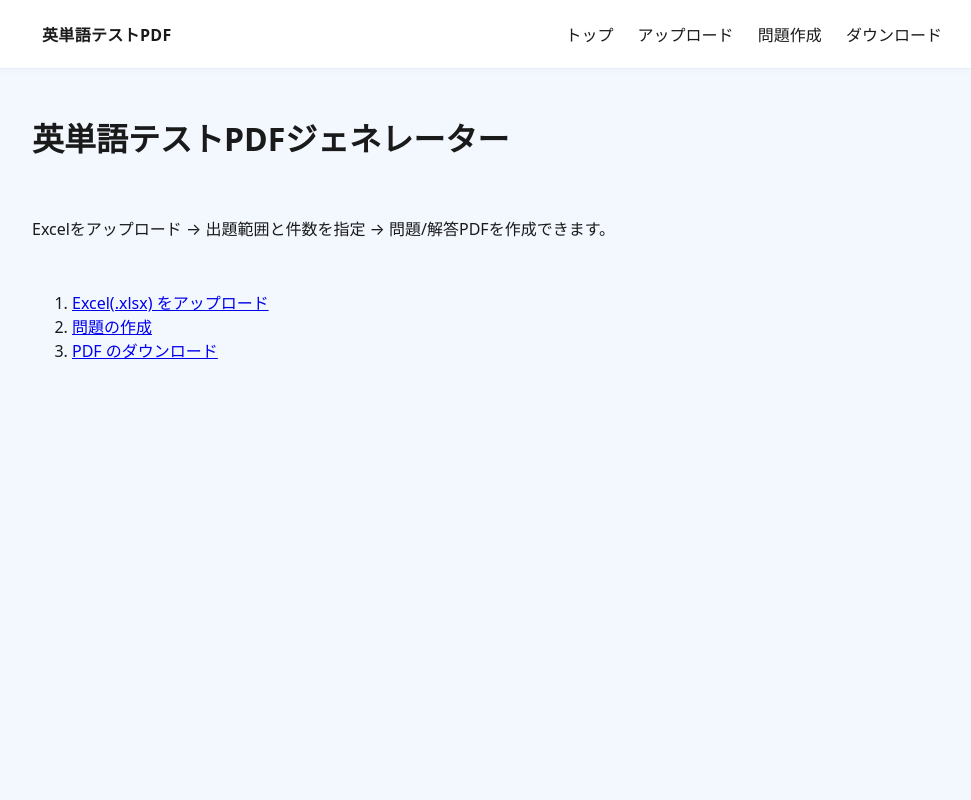
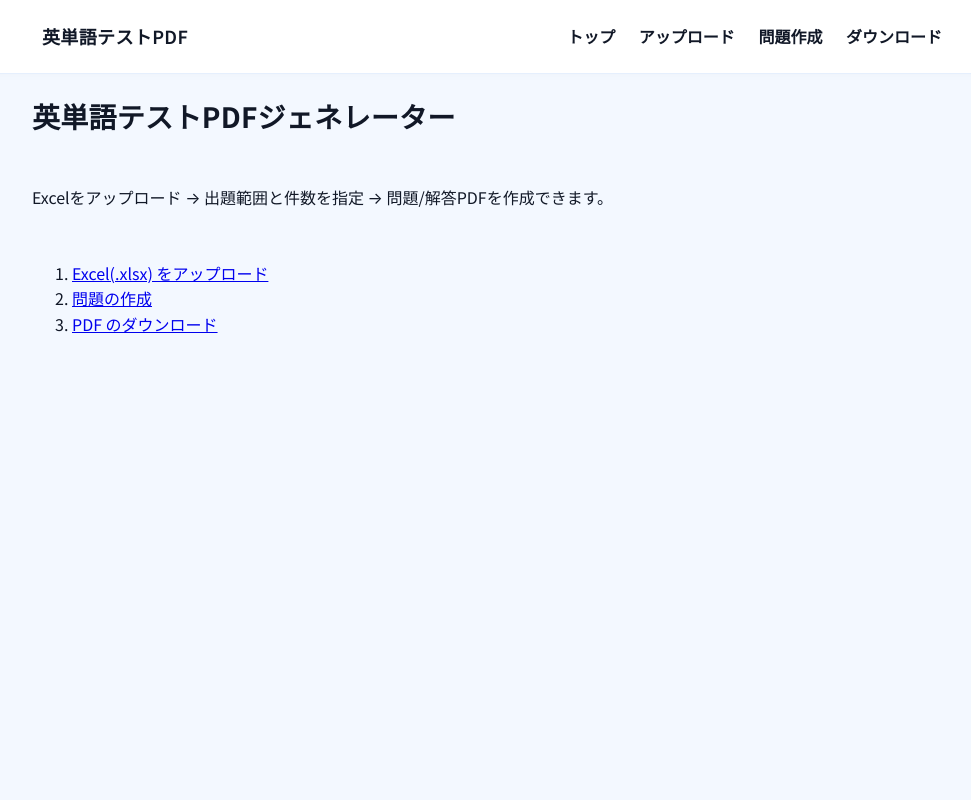
Before and after one commit to ikehabsngasuki/--app-3, a Flask app: page / in a window 1280 px wide. Shown: the whole page, without its empty margins (148-1119 px from the left). Run offline with Flask 3, Linux system fonts and the light colour scheme.

Commit message:
redesign:base.html

```diff
--- a/templates/base.html
+++ b/templates/base.html
@@ -5,11 +5,16 @@
   <title>{% block title %}英単語テストPDF{% endblock %}</title>
   <meta name="viewport" content="width=device-width,initial-scale=1" />
 
+  <!-- Fonts -->
+  <link rel="preconnect" href="https://fonts.googleapis.com">
+  <link rel="preconnect" href="https://fonts.gstatic.com" crossorigin>
+  <link href="https://fonts.googleapis.com/css2?family=Noto+Sans+JP:wght@400;600;700&display=swap" rel="stylesheet">
+
   <style>
     :root{
       --brand:#2a7de1;          /* メインの水色 */
       --brand-600:#1f6dcb;      /* ホバー用に少し濃い */
-      --ink:#1a1a1a;            /* 文字色 */
+      --ink:#111827;            /* 文字色 */
       --muted:#6b7280;          /* 補助テキスト */
       --bg:#f3f8ff;             /* ページの淡い水色背景 */
       --card:#ffffff;           /* カード/ヘッダーの白 */
@@ -26,12 +31,23 @@
       margin:0;
       background:var(--bg);
       color:var(--ink);
-      font-family: system-ui, -apple-system, "Segoe UI", Roboto, "Noto Sans JP", Arial, sans-serif;
+      font-family: "Noto Sans JP", system-ui, -apple-system, "Segoe UI", Roboto, Arial, sans-serif;
       -webkit-font-smoothing: antialiased;
       -moz-osx-font-smoothing: grayscale;
+      line-height:1.6;
     }
 
-    /* ヘッダー（白 × うっすら下線） */
+    /* 見出し */
+    h1, h2, h3{
+      margin:0 0 .6em;
+      line-height:1.3;
+      letter-spacing:.01em;
+    }
+    h1{ font-weight:700; font-size: clamp(22px, 3vw, 28px); }
+    h2{ font-weight:700; font-size: clamp(18px, 2.4vw, 22px); }
+    h3{ font-weight:600; font-size: clamp(16px, 2vw, 18px); color:#1f2937; }
+
+    /* ヘッダー */
     header.nav{
       position:sticky; top:0; z-index:10;
       background:var(--card);
@@ -47,11 +63,13 @@
     .brand{
       font-weight:700; letter-spacing:.02em;
       color:var(--brand); text-decoration:none;
+      font-size:18px;
     }
     .space{ flex:1; }
     .nav a{
       color:var(--ink); text-decoration:none;
       padding:8px 10px; border-radius:8px;
+      font-weight:600;
     }
     .nav a:hover{ background: #eef5ff; }
     .nav .active{ color:var(--brand); }
```
Also changed, not shown: other parts of templates/base.html (+43 -10 lines).
